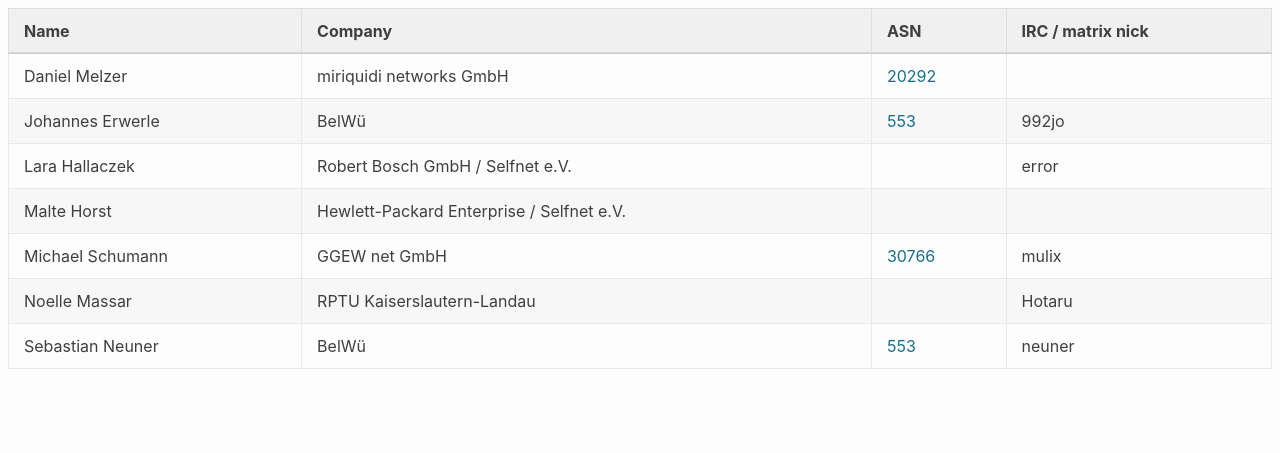
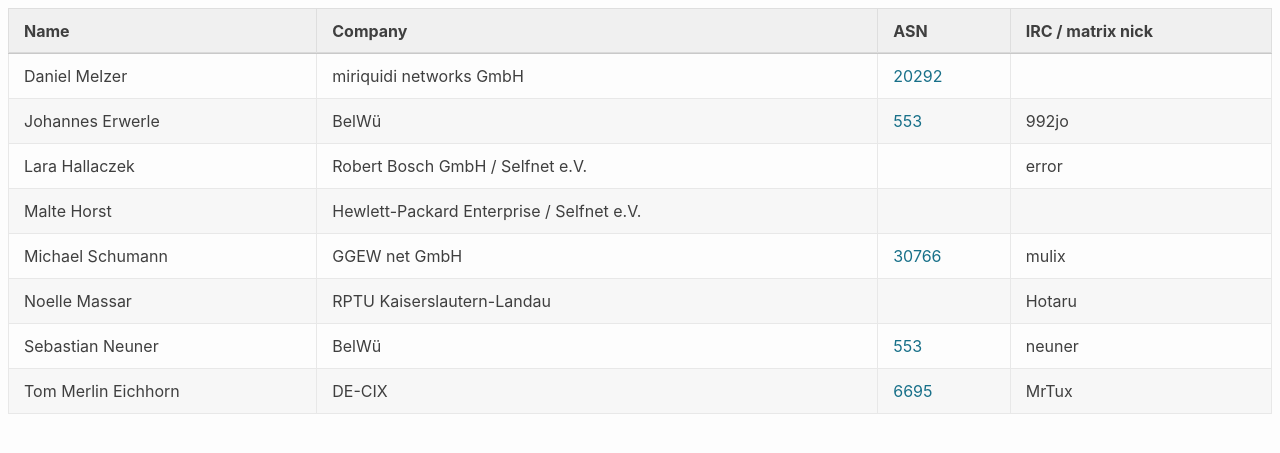
Before and after one commit to denog/pretix-attendeelist, a Jekyll site: the page built from denogmeetup25-06/index.markdown, in a window 1280 px wide. Shown: the top 453 px of the page. Built offline with Jekyll 4.4.1, drawn with Linux system fonts in a browser that asks for light colours.

Commit message:
Latest data: Fri May 23 05:48:17 UTC 2025

```diff
--- a/_data/attendees_denogmeetup25-06.json
+++ b/_data/attendees_denogmeetup25-06.json
@@ -40,5 +40,11 @@
     "company": "BelWü",
     "irc": "neuner",
     "asn": "553"
+  },
+  {
+    "name": "Tom Merlin Eichhorn",
+    "company": "DE-CIX",
+    "irc": "MrTux",
+    "asn": "6695"
   }
 ]
```
